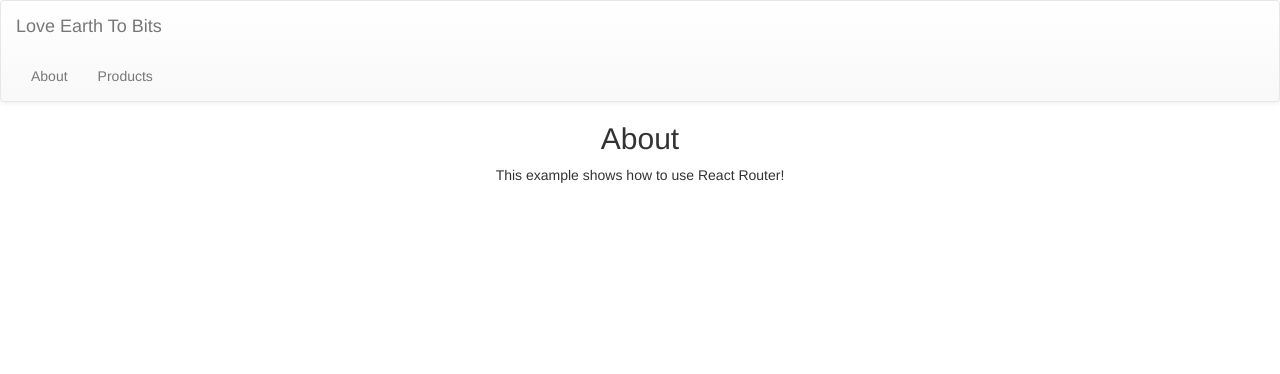
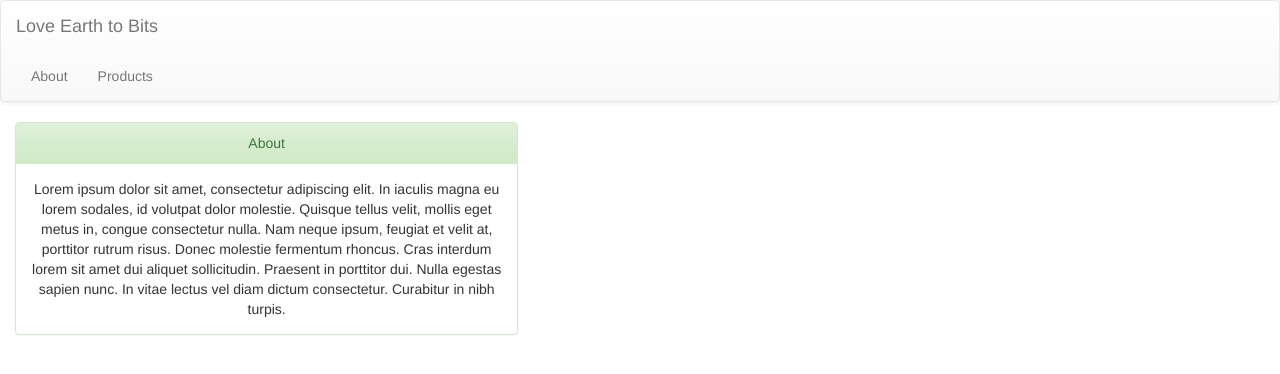
Before and after one commit to IanJudParr/react-ipl, a React (Create React App) app: page /About in a window 1280 px wide. Shown: the top 374 px of the page. Built offline with nearby package versions, Linux system fonts and the light colour scheme.

Commit message:
Update Page component

```diff
--- a/package.json
+++ b/package.json
@@ -9,7 +9,8 @@
     "react-bootstrap": "^0.32.4",
     "react-dom": "^16.5.2",
     "react-router-dom": "^4.3.1",
-    "react-scripts": "2.0.4"
+    "react-scripts": "2.0.4",
+    "underscore": "^1.9.1"
   },
   "scripts": {
     "start": "react-scripts start",
--- a/src/App.js
+++ b/src/App.js
@@ -1,18 +1,53 @@
 import React, { Component } from 'react';
 import './App.css';
-import {Route, Link, Switch, Redirect } from "react-router-dom";
+import { Route, Link, Switch, Redirect } from "react-router-dom";
+import ReactDOM from "react-dom";
 
 
 import Home from './components/home';
 import About from './components/about';
 import Products from './components/products';
 import NotFound from './components/notFound';
+import Page from './components/page';
+
+var _ = require('underscore');
 
 class App extends Component {
+  constructor(props, context) {
+    super(props, context);
+
+    this.data = require('./data/data.json');
+
+    this.pages = [];
+    this.routes = [];
+
+
+    this.formatPage = function(page){
+      page.layout = {};
+
+      if (page.footer) {
+        page.layout.withFooter = true;
+      }
+
+      return page;
+    };
+
+    this.data.content.pages.forEach(page => {
+      page = this.formatPage(page);
+
+      this.pages.push(<li> <Link to={`/${page.title}`} key={page.id} >{page.title}</Link> </li>);
+    });
+
+    this.getPageData = function (data, props) {
+      return _.findWhere(data.content.pages, { title: props.match.params.page });
+    };
+
+  }
+
   render() {
+
     return (
       <div className="App">
-
 
         <nav class="navbar navbar-default">
           <div class="container-fluid">
@@ -22,13 +57,12 @@ class App extends Component {
               <span class="icon-bar"></span>
               <span class="icon-bar"></span>
             </button>
-            <Link className="navbar-brand" to="/">Love Earth To Bits</Link>
+            <Link className="navbar-brand" to="/">{this.data.content.siteName}</Link>
           </div>
 
           <div class="collapse navbar-collapse" id="bs-example-navbar-collapse-1">
             <ul class="nav navbar-nav">
-              <li> <Link to="/about">About</Link> </li>
-              <li> <Link to="/products">Products</Link> </li>
+              {this.pages}
             </ul>
           </div>
 
@@ -36,15 +70,13 @@ class App extends Component {
 
         <div className="App-intro">
           <Switch>
-            <Route exact path="/" component={Home} />
-            <Route path="/products" component={Products} />
-            <Route path="/about" component={About} />
-            <Redirect to="/" component={NotFound} />
+            <Route path="/:page" render={(props) => <Page{...props} data={this.getPageData(this.data, props)} />} />
           </Switch>
         </div>
-      </div >
-    );
+      </div>
+    )
   }
 }
 
+
 export default App;
--- /dev/null
+++ b/src/components/page.js
@@ -0,0 +1,20 @@
+import React, { Component } from 'react';
+
+
+class Page extends Component {
+
+  render() {
+    return (
+      <div class="col-sm-5">
+        <div class="panel panel-success">
+          <div class="panel-heading">{this.props.data.title}</div>
+          <div class="panel-body">
+            {this.props.data.body}
+          </div>
+        </div>
+      </div>
+    )
+  }
+}
+
+export default Page;
--- /dev/null
+++ b/src/data/data.json
@@ -0,0 +1,34 @@
+{
+    "content": {
+        "siteName": "Love Earth to Bits",
+        "pages": [
+            {
+                "title": "About",
+                "body": "Lorem ipsum dolor sit amet, consectetur adipiscing elit. In iaculis magna eu lorem sodales, id volutpat dolor molestie. Quisque tellus velit, mollis eget metus in, congue consectetur nulla. Nam neque ipsum, feugiat et velit at, porttitor rutrum risus. Donec molestie fermentum rhoncus. Cras interdum lorem sit amet dui aliquet sollicitudin. Praesent in porttitor dui. Nulla egestas sapien nunc. In vitae lectus vel diam dictum consectetur. Curabitur in nibh turpis."
+            },
+            {
+                "title": "Products",
+                "body":"Nunc vitae lacinia augue, sit amet tincidunt dolor. Ut non ipsum non metus molestie hendrerit pellentesque pellentesque nibh. Suspendisse pulvinar vitae urna sed tempor. Fusce eget leo scelerisque, condimentum turpis non, accumsan ligula. Vestibulum aliquam mi vitae purus varius gravida. Fusce elit ipsum, finibus at condimentum vel, imperdiet sit amet turpis. Duis condimentum arcu ac dui tincidunt dignissim.",
+                "type": "list"
+            }
+        ],
+        "lists": [
+            {
+                "id": 1,
+                "name": "Eco-Cup",
+                "price": "12.99",
+                "appearsOn": "Products"
+
+            },
+            {
+                "id": 1,
+                "name": "Eco-Bag",
+                "price": "5.99",
+                "appearsOn": "Products"
+            }
+        ]
+    },
+    "meta": {
+        "currency": "GBP"
+    }
+}
```
Also changed, not shown: 1 other file (tests, documents, lock files or other folders).
